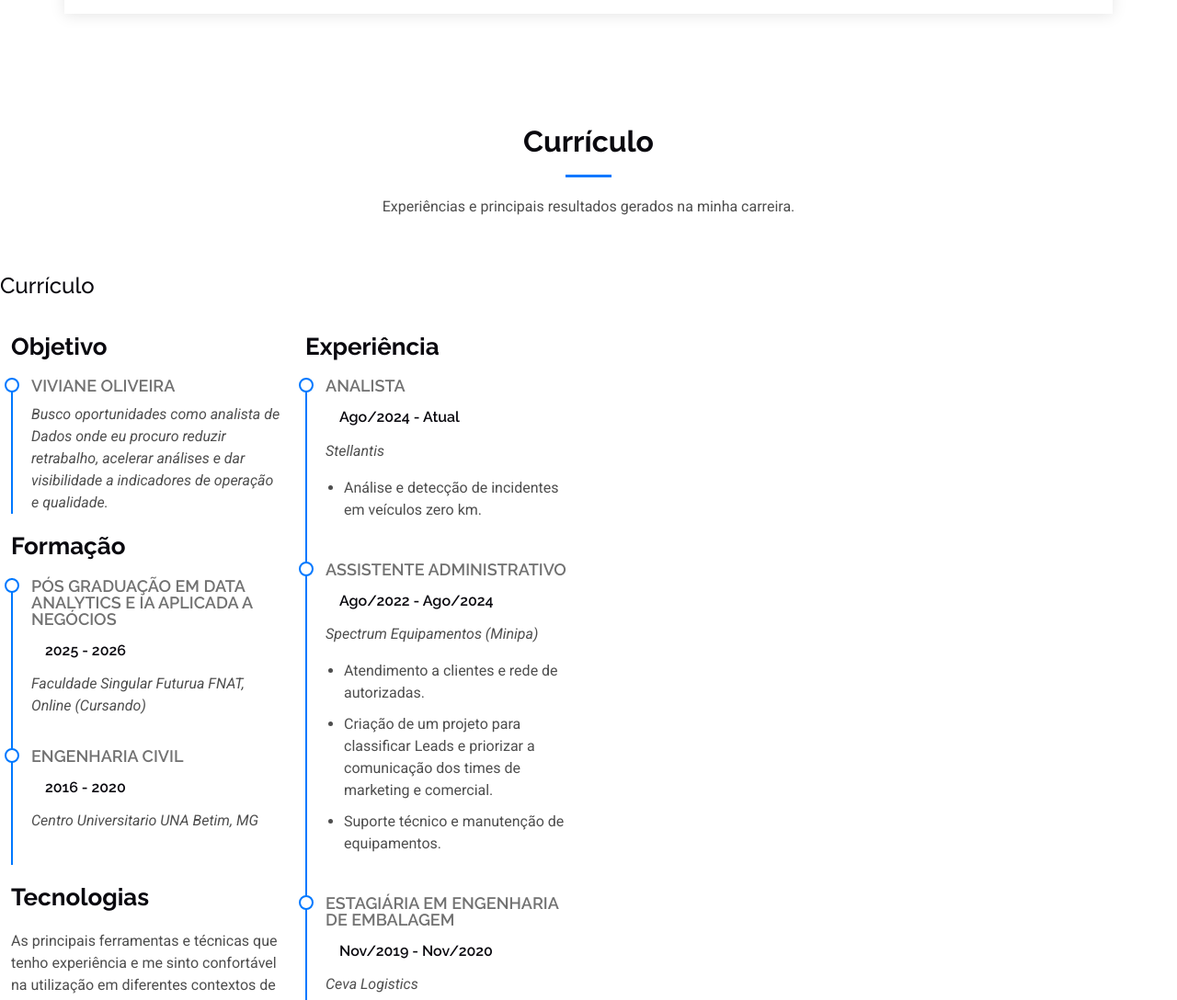
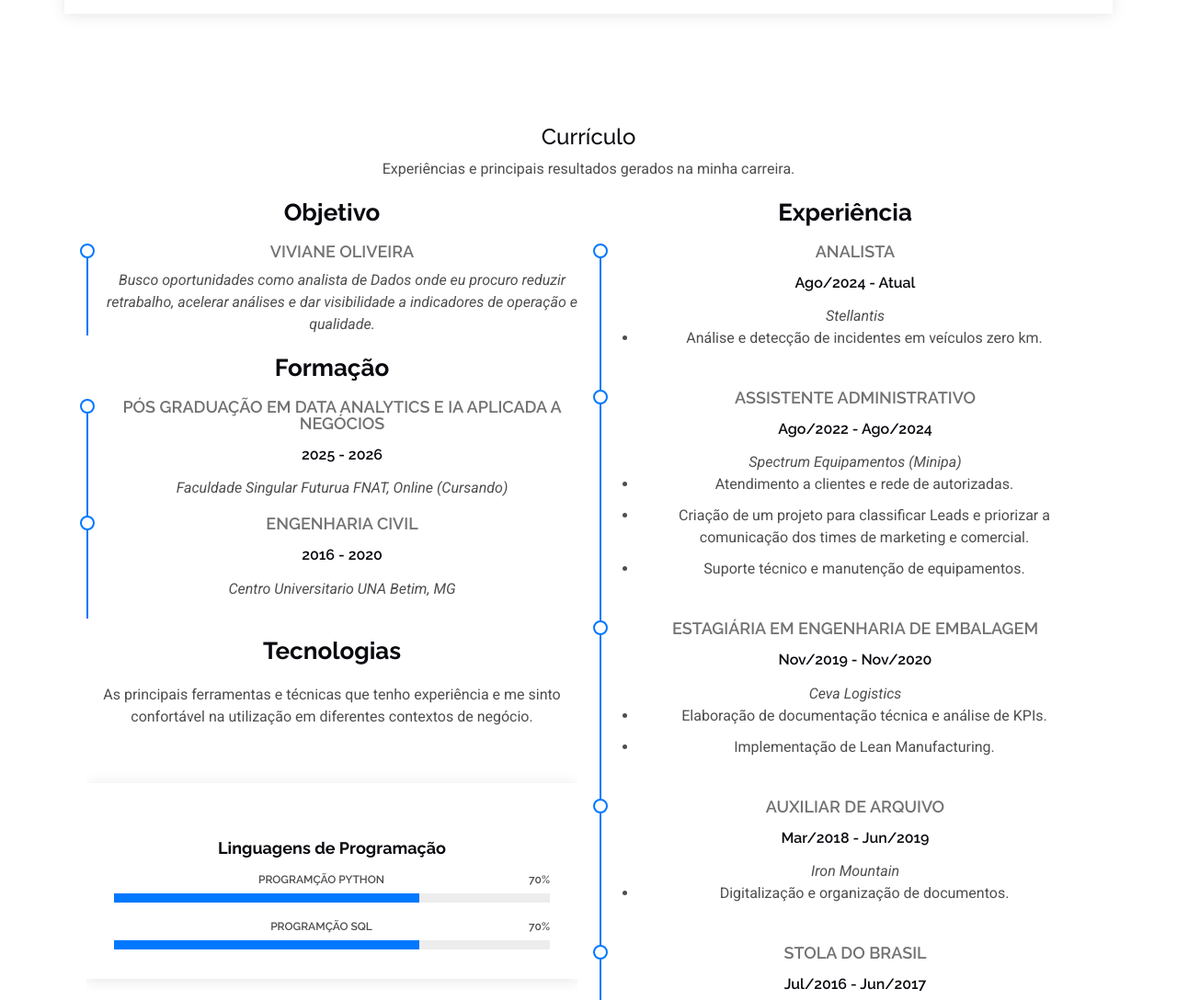
Before and after one commit to vivianepatricia/Portifolio-de-Projetos, a plain HTML site: page index.html in a window 1280 px wide. Shown: the part 1200-2288 px from the top of the page at 92% size. Drawn offline with Linux system fonts and the light colour scheme.

Commit message:
Update index.html

```diff
--- a/index.html
+++ b/index.html
@@ -126,14 +126,10 @@
 
       <!-- Section Title -->
       <div class="container section-title" data-aos="fade-up">
-        <h2>Currículo</h2>
+        <div class="Currículo">
+        <h4>Currículo</h4>
         <p>Experiências e principais resultados gerados na minha carreira.</p>
       </div><!-- End Section Title -->
-
-                <div class="col-md-6">
-            <div class="Currículo">
-              <h4>Currículo</h4>
-              <p>
 
       <div class="container">
 
```
